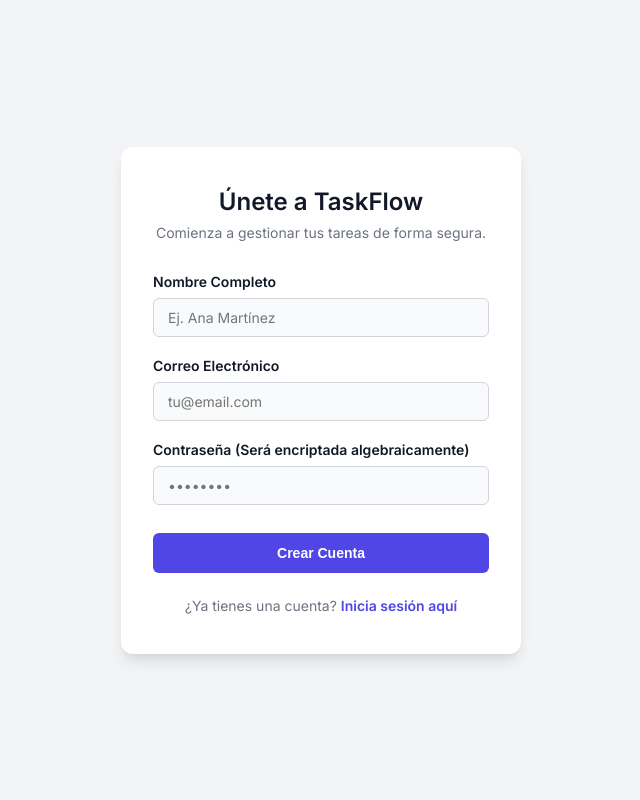
After one commit to Gscn834/TaskFlow, a Django app: page /registro/ in a window 1280 px wide. The commit adds this page. Shown: the whole page, without its empty margins (319-959 px from the left). Run offline with Django 5.2, Linux system fonts and the light colour scheme.

Commit message:
Aplicativo para LIC-MS-MAT2 Fundamento de Matematicas para Computacion1

```diff
--- a/tareas/admin.py
+++ b/tareas/admin.py
@@ -1,7 +1,8 @@
 from django.contrib import admin
-from .models import Proyecto, Tarea
+from .models import Proyecto, Tarea, Usuario
 # Register your models here.
 
 #Muestra tabla en el Dashboard
 admin.site.register(Proyecto)
 admin.site.register(Tarea)
+admin.site.register(Usuario)
--- a/tareas/forms.py
+++ b/tareas/forms.py
@@ -1,5 +1,3 @@
-from dataclasses import fields
-
 from django import forms
 from .models import Proyecto, Tarea
 
--- a/tareas/templates/dashboard.html
+++ b/tareas/templates/dashboard.html
@@ -9,7 +9,7 @@
 <body>
     <div class="dashboard-container">
         <h1>Taskflow - Dashboard</h1>
-        <h2>Bienvenido, {{ usuario.first_name|default:usuario.username }}!<br><br>Este es tu Dashboard</h2>
+        <h2>Bienvenido, {{ usuario.first_name|default:usuario.nombre_completo }}!<br><br>Este es tu Dashboard</h2>
         <!-- Aqui irian los elementos del dashboard -->
     </div>
     {% if es_admin %}  <!-- Se corrigio la condicion del Script, siempre mandaba como usuario normal. "request.user.groups.0.name" -->
--- /dev/null
+++ b/tareas/templates/registro.html
@@ -0,0 +1,211 @@
+<!DOCTYPE html>
+<html lang="es">
+<head>
+    <meta charset="UTF-8">
+    <meta name="viewport" content="width=device-width, initial-scale=1.0">
+    <title>Registro | TaskFlow</title>
+    <!-- Se utiliza una fuente limpia y geométrica para dar un aspecto profesional -->
+    <link href="https://fonts.googleapis.com/css2?family=Inter:wght@300;400;600&display=swap" rel="stylesheet">
+    <style>
+        /* =========================================================
+           Variables CSS para coherencia visual con TaskFlow
+           ========================================================= */
+        :root {
+            --primary-color: #4F46E5; /* Índigo moderno para llamadas a la acción */
+            --primary-hover: #4338CA;
+            --bg-color: #F3F4F6;      /* Gris claro para reducir fatiga visual */
+            --card-bg: #FFFFFF;
+            --text-main: #111827;
+            --text-muted: #6B7280;
+            --border-color: #D1D5DB;
+            --error-bg: #FEE2E2;
+            --error-text: #B91C1C;
+            --success-bg: #D1FAE5;
+            --success-text: #065F46;
+        }
+
+        * {
+            box-sizing: border-box;
+            margin: 0;
+            padding: 0;
+        }
+
+        body {
+            font-family: 'Inter', sans-serif;
+            background-color: var(--bg-color);
+            color: var(--text-main);
+            display: flex;
+            align-items: center;
+            justify-content: center;
+            min-height: 100vh;
+        }
+
+        /* =========================================================
+           Contenedor Principal (Card de Registro)
+           ========================================================= */
+        .auth-container {
+            background-color: var(--card-bg);
+            width: 100%;
+            max-width: 400px;
+            padding: 2.5rem 2rem;
+            border-radius: 12px;
+            box-shadow: 0 10px 15px -3px rgba(0, 0, 0, 0.1), 0 4px 6px -2px rgba(0, 0, 0, 0.05);
+        }
+
+        .auth-header {
+            text-align: center;
+            margin-bottom: 2rem;
+        }
+
+        .auth-header h1 {
+            font-size: 1.5rem;
+            font-weight: 600;
+            margin-bottom: 0.5rem;
+        }
+
+        .auth-header p {
+            color: var(--text-muted);
+            font-size: 0.875rem;
+        }
+
+        /* =========================================================
+           Manejo de Mensajes de Django (Alertas)
+           ========================================================= */
+        .alert {
+            padding: 0.75rem 1rem;
+            border-radius: 6px;
+            margin-bottom: 1.5rem;
+            font-size: 0.875rem;
+            font-weight: 400;
+        }
+
+        .alert-error {
+            background-color: var(--error-bg);
+            color: var(--error-text);
+            border: 1px solid #FCA5A5;
+        }
+
+        .alert-success {
+            background-color: var(--success-bg);
+            color: var(--success-text);
+            border: 1px solid #6EE7B7;
+        }
+
+        /* =========================================================
+           Estilos del Formulario
+           ========================================================= */
+        .form-group {
+            margin-bottom: 1.25rem;
+        }
+
+        .form-group label {
+            display: block;
+            font-size: 0.875rem;
+            font-weight: 600;
+            margin-bottom: 0.5rem;
+            color: var(--text-main);
+        }
+
+        .form-control {
+            width: 100%;
+            padding: 0.625rem 0.875rem;
+            font-size: 0.875rem;
+            font-family: inherit;
+            color: var(--text-main);
+            background-color: #F9FAFB;
+            border: 1px solid var(--border-color);
+            border-radius: 6px;
+            transition: border-color 0.15s ease-in-out, box-shadow 0.15s ease-in-out;
+        }
+
+        .form-control:focus {
+            outline: none;
+            border-color: var(--primary-color);
+            background-color: #FFFFFF;
+            box-shadow: 0 0 0 3px rgba(79, 70, 229, 0.2);
+        }
+
+        .btn-submit {
+            width: 100%;
+            padding: 0.75rem 1rem;
+            font-size: 0.875rem;
+            font-weight: 600;
+            color: #FFFFFF;
+            background-color: var(--primary-color);
+            border: none;
+            border-radius: 6px;
+            cursor: pointer;
+            transition: background-color 0.15s ease-in-out;
+            margin-top: 0.5rem;
+        }
+
+        .btn-submit:hover {
+            background-color: var(--primary-hover);
+        }
+
+        .auth-footer {
+            text-align: center;
+            margin-top: 1.5rem;
+            font-size: 0.875rem;
+            color: var(--text-muted);
+        }
+
+        .auth-footer a {
+            color: var(--primary-color);
+            text-decoration: none;
+            font-weight: 600;
+        }
+
+        .auth-footer a:hover {
+            text-decoration: underline;
+        }
+    </style>
+</head>
+<body>
+
+    <div class="auth-container">
+        <div class="auth-header">
+            <!-- Título pensado para la identidad de TaskFlow -->
+            <h1>Únete a TaskFlow</h1>
+            <p>Comienza a gestionar tus tareas de forma segura.</p>
+        </div>
+
+        <!-- Renderizado de mensajes del Backend (Framework Django) -->
+        {% if messages %}
+            {% for message in messages %}
+                <div class="alert {% if message.tags == 'error' %}alert-error{% else %}alert-success{% endif %}">
+                    {{ message }}
+                </div>
+            {% endfor %}
+        {% endif %}
+
+        <!-- Formulario de Registro apuntando a la vista correspondiente -->
+        <form action="{% url 'registro' %}" method="POST" autocomplete="off">
+            <!-- Token de seguridad contra ataques CSRF obligatorio en Django -->
+            {% csrf_token %}
+
+            <div class="form-group">
+                <label for="id_nombre">Nombre Completo</label>
+                <input type="text" id="id_nombre" name="nombre" class="form-control" placeholder="Ej. Ana Martínez" required>
+            </div>
+
+            <div class="form-group">
+                <label for="id_correo">Correo Electrónico</label>
+                <input type="email" id="id_correo" name="correo" class="form-control" placeholder="tu@email.com" required>
+            </div>
+
+            <div class="form-group">
+                <label for="id_password">Contraseña (Será encriptada algebraicamente)</label>
+                <input type="password" id="id_password" name="password" class="form-control" placeholder="••••••••" required>
+            </div>
+
+            <button type="submit" class="btn-submit">Crear Cuenta</button>
+        </form>
+
+        <div class="auth-footer">
+            ¿Ya tienes una cuenta? <a href="{% url 'login' %}">Inicia sesión aquí</a>
+        </div>
+    </div>
+
+</body>
+</html>
--- a/tareas/views.py
+++ b/tareas/views.py
@@ -1,8 +1,8 @@
 from django.shortcuts import redirect, render
 from django.contrib.auth.decorators import login_required, user_passes_test
-from django.http import HttpResponse
+from django.contrib import messages
 
-from .models import Tarea, Proyecto
+from .models import Tarea, Proyecto, Usuario
 from .forms import TareaForm, ProyectoForm
 
 # Create your views here.
@@ -54,3 +54,62 @@ def redirect_to(request):
         return redirect('dashboard')
     else:
         return redirect('login' )
+
+def registro_view(request):
+    # Vista para registrar usuarios utilizando el cifrado basado en matrices.
+    if request.method == 'POST':
+        correo = request.POST.get('correo')
+        nombre = request.POST.get('nombre')
+        password = request.POST.get('password')
+
+        # Validación básica de seguridad
+        if Usuario.objects.filter(correo_electronico=correo).exists():
+            messages.error(request, "El correo ya está registrado en el sistema.")
+            return redirect('registro')
+
+        # Instanciación y guardado usando la función matemática
+        nuevo_usuario = Usuario(
+            correo_electronico=correo,
+            nombre_completo=nombre
+        )
+        nuevo_usuario.set_password(password)
+        nuevo_usuario.save()
+
+        messages.success(request, "Usuario creado con éxito.")
+        return redirect('login')
+
+    return render(request, 'registro.html')
+
+def login_view(request):
+    # Vista de autenticación que evalúa la congruencia de los hashes.
+    if request.method == 'POST':
+        correo = request.POST.get('correo')
+        password = request.POST.get('password')
+
+        try:
+            usuario = Usuario.objects.get(correo_electronico=correo)
+            # Se aplica Algebra y Teoría de Números internamente en check_password
+            if usuario.check_password(password):
+                # Autenticación exitosa (Simulación de sesión)
+                request.session['usuario_id'] = usuario.id_usuario
+                return redirect('dashboard')
+            else:
+                messages.error(request, "Credenciales incorrectas.")
+        except Usuario.DoesNotExist:
+            messages.error(request, "El usuario no existe.")
+
+    return render(request, 'login.html')
+
+def logout_view(request):
+
+    # Vista de control para finalizar la sesión del usuario.
+    # Verificamos si existe una sesión activa antes de intentar cerrarla
+    if 'usuario_id' in request.session:
+        # flush() elimina todos los datos de la sesión y borra la cookie
+        request.session.flush()
+        messages.success(request, "Has cerrado sesión exitosamente. ¡Hasta pronto!")
+    else:
+        # Prevención de errores si un usuario no autenticado intenta acceder a la ruta
+        messages.info(request, "No había ninguna sesión activa.")
+
+    return redirect('login')
--- a/taskflow/urls.py
+++ b/taskflow/urls.py
@@ -1,22 +1,5 @@
-"""
-URL configuration for taskflow project.
-
-The `urlpatterns` list routes URLs to views. For more information please see:
-    https://docs.djangoproject.com/en/6.0/topics/http/urls/
-Examples:
-Function views
-    1. Add an import:  from my_app import views
-    2. Add a URL to urlpatterns:  path('', views.home, name='home')
-Class-based views
-    1. Add an import:  from other_app.views import Home
-    2. Add a URL to urlpatterns:  path('', Home.as_view(), name='home')
-Including another URLconf
-    1. Import the include() function: from django.urls import include, path
-    2. Add a URL to urlpatterns:  path('blog/', include('blog.urls'))
-"""
 from django.contrib import admin
 from django.urls import path
-from django.contrib.auth import views as auth_views # Importar vistas de autenticación de Django
 from tareas import views as tareas_views # Importamos nuestras vistas de la aplicación tareas
 
 urlpatterns = [
@@ -25,8 +8,11 @@ urlpatterns = [
     path('style/', tareas_views.style, name='style'),  # Ruta para servir el archivo CSS
 
     # Rutas de autenticación
-    path('login/', auth_views.LoginView.as_view(), name='login'),
-    path('logout/', auth_views.LogoutView.as_view(), name='logout'),
+    path('login/', tareas_views.login_view, name='login'),
+    path('logout/', tareas_views.logout_view, name='logout'),
+
+    # Ruta para el registro de usuarios
+    path('registro/', tareas_views.registro_view, name='registro'),
 
     # Ruta para el dashboard de tareas
     path('dashboard/', tareas_views.dashboard, name='dashboard'),
```
Also changed, not shown: tareas/crypto_math.py (added, +86 -0 lines), tareas/models.py (+26 -4 lines), tareas/templates/login.html (added, +28 -0 lines), tareas/migrations/0003_usuario_alter_tarea_asignada_a.py (added).
